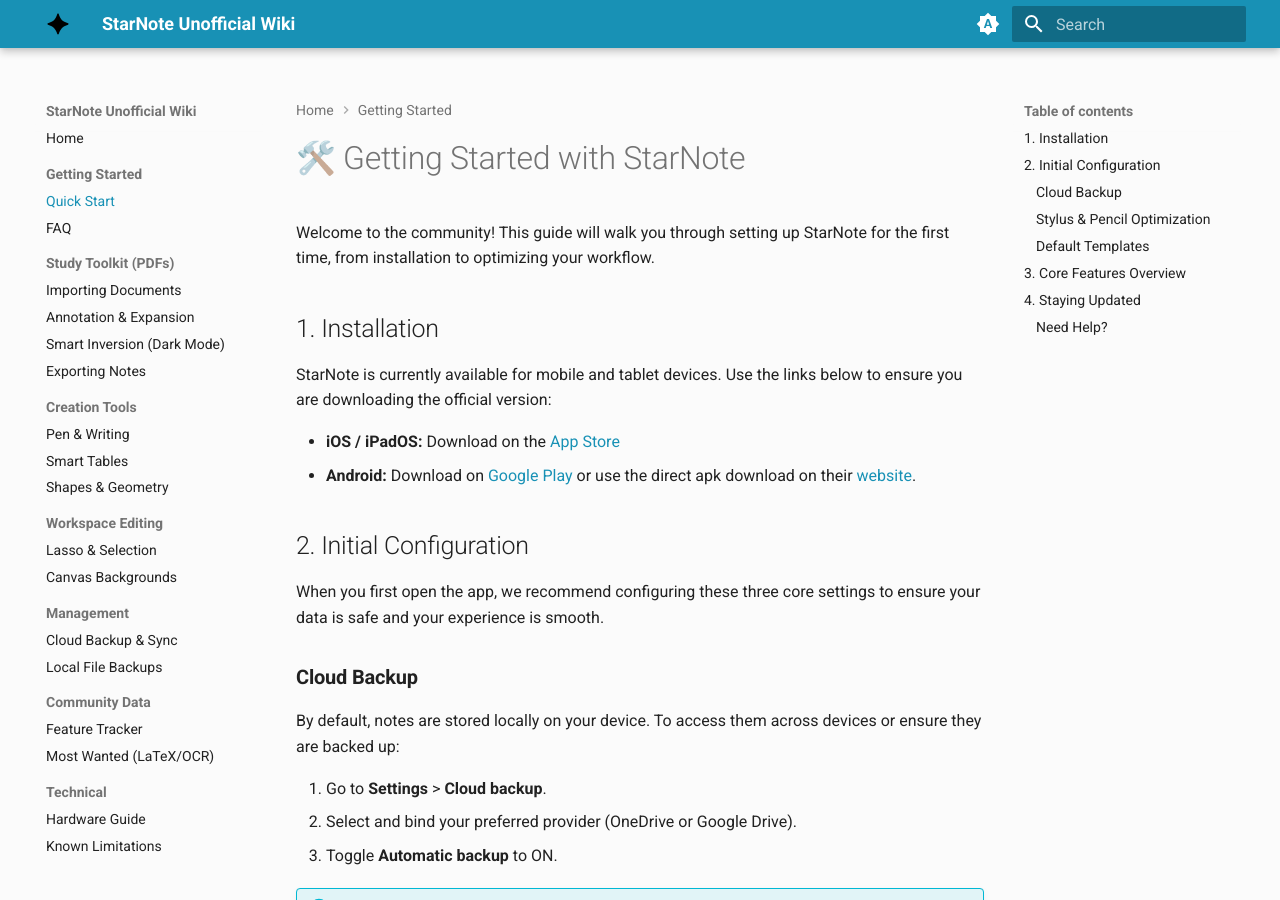
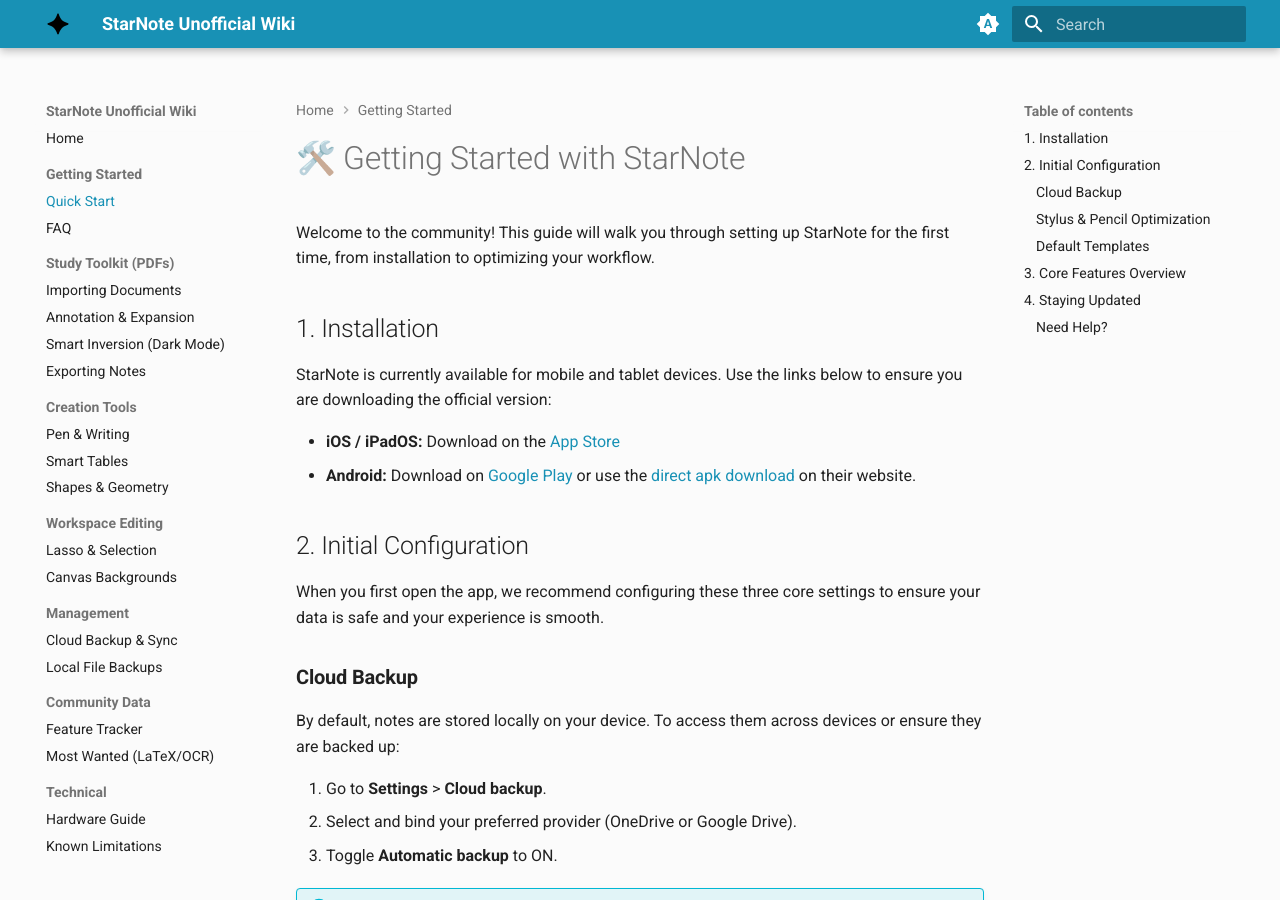
Before and after one commit to NakoTurtle/StarNote-Unofficial-Wiki, an MkDocs documentation site: the page built from docs/setup.md, in a window 1280 px wide and 900 px high. Built offline with MkDocs 1.6.1 and Material for MkDocs 9.7.7, drawn with Linux system fonts in a browser that asks for light colours.

```diff
--- a/docs/setup.md
+++ b/docs/setup.md
@@ -4,7 +4,7 @@ Welcome to the community! This guide will walk you through setting up StarNote f
 StarNote is currently available for mobile and tablet devices. Use the links below to ensure you are downloading the official version:
 
  * **iOS / iPadOS:** Download on the [App Store](https://apps.apple.com/us/app/starnote-handwriting-pdf/id6751570915)
- * **Android:** Download on [Google Play](https://play.google.com/store/apps/details?id=com.onyx.galaxy.global.note) or use the direct apk download on their [website](https://site.starnote.ai/download).
+ * **Android:** Download on [Google Play](https://play.google.com/store/apps/details?id=com.onyx.galaxy.global.note) or use the [direct apk download](https://site.starnote.ai/download) on their website.
 
 ## 2. Initial Configuration
 When you first open the app, we recommend configuring these three core settings to ensure your data is safe and your experience is smooth.
```
